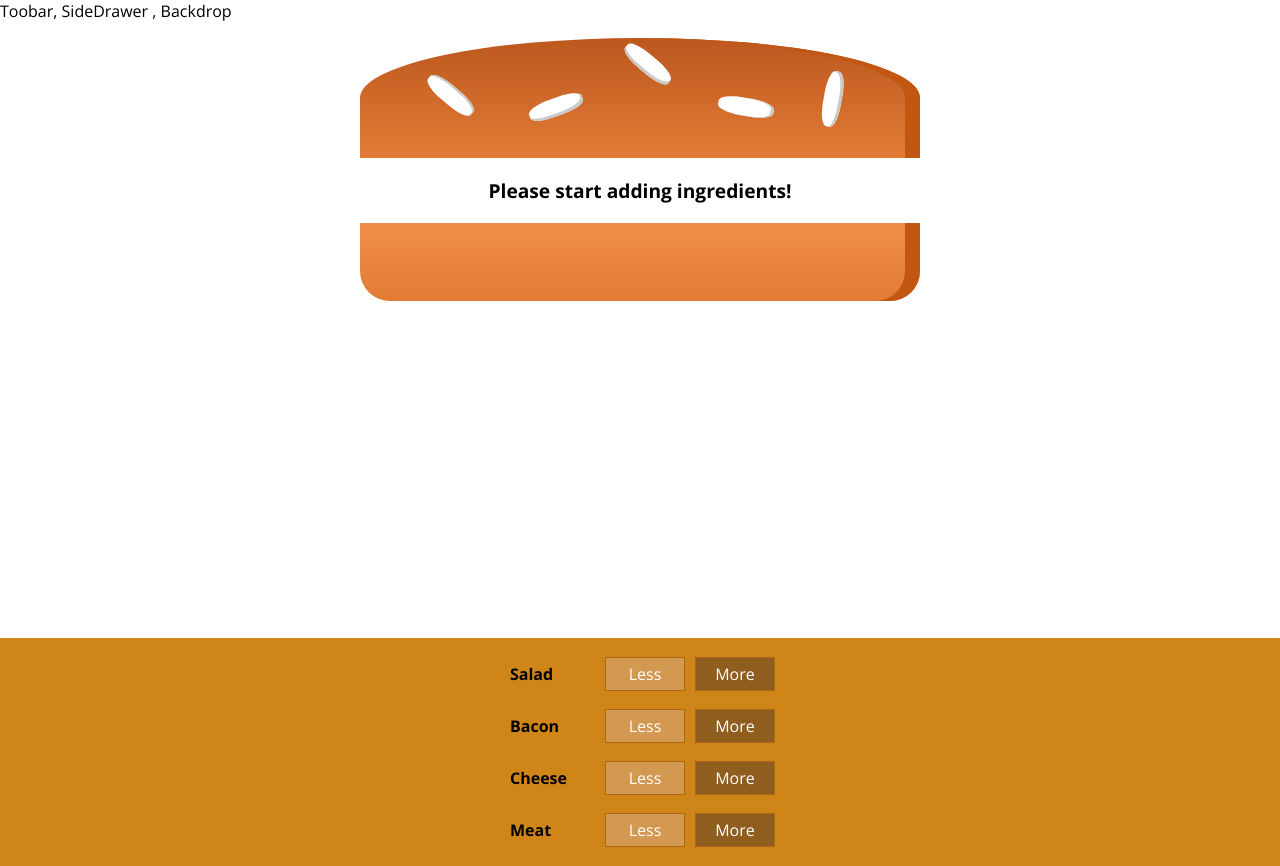
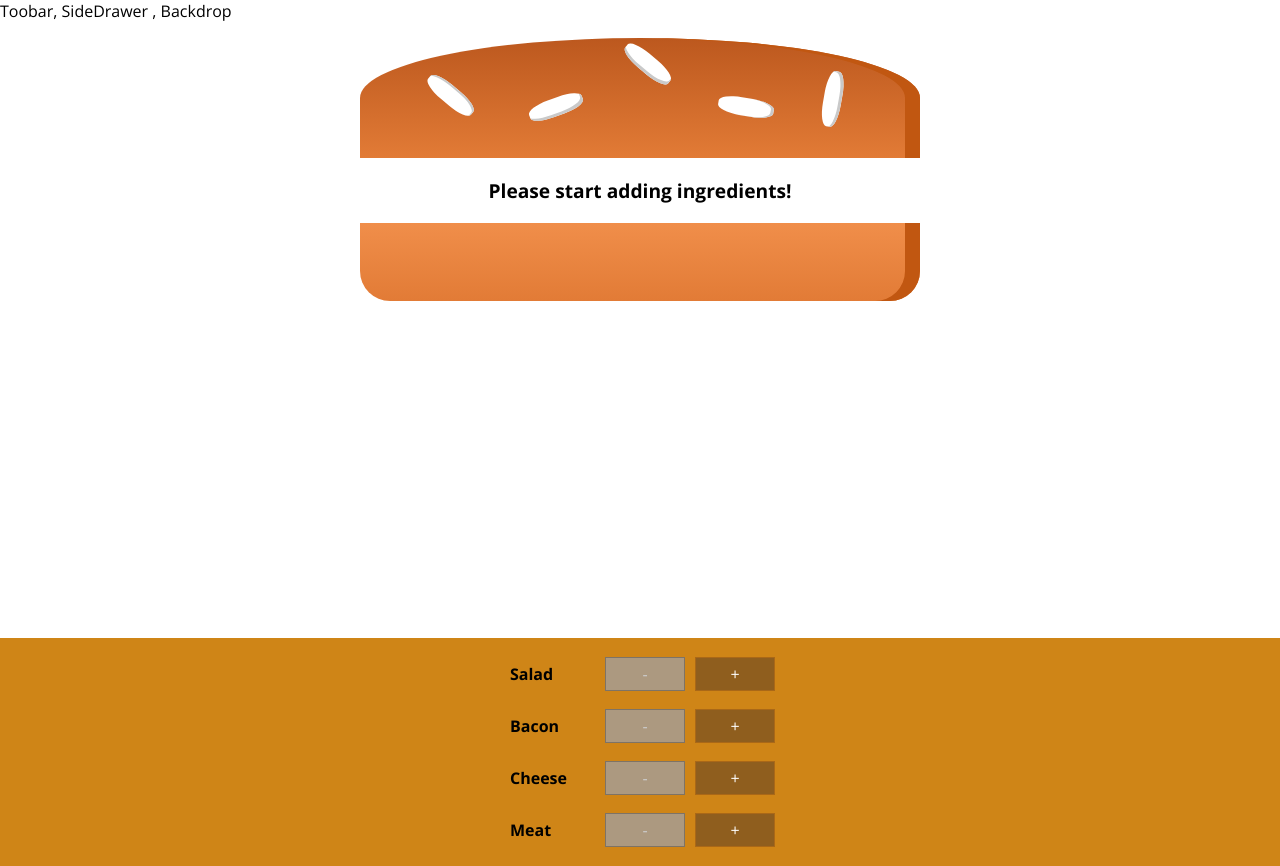
Before and after one commit to goxr3plus/React-Burger-Restaurant, a React (Create React App) app: page / in a window 1280 px wide. Built offline with nearby package versions, Linux system fonts and the light colour scheme.

Commit message:
Removing Ingredients Safely

```diff
--- a/src/components/Burger/BuildControls/BuildControl/BuildControl.js
+++ b/src/components/Burger/BuildControls/BuildControl/BuildControl.js
@@ -4,8 +4,12 @@ import "./BuildControl.css"
 const BuildControl = props => (
    <div className={"BuildControl"}>
       <div className={"Label"}>{props.label}</div>
-      <button className={"Less"}>Less</button>
-      <button className={"More"}>More</button>
+      <button className={"Less"} onClick={props.remove} disabled={props.disabled}>
+         -
+      </button>
+      <button className={"More"} onClick={props.add}>
+         +
+      </button>
    </div>
 )
 
--- a/src/components/Burger/BuildControls/BuildControls.js
+++ b/src/components/Burger/BuildControls/BuildControls.js
@@ -12,7 +12,15 @@ const controls = [
 const BuildControls = props => (
    <div className={"BuildControls"}>
       {controls.map(cntrl => {
-         return <BuildControl key={cntrl.label} label={cntrl.label} />
+         return (
+            <BuildControl
+               key={cntrl.label}
+               label={cntrl.label}
+               add={() => props.add(cntrl.type)}
+               remove={() => props.remove(cntrl.type)}
+               disabled={props.disabledInfo[cntrl.type]}
+            />
+         )
       })}
    </div>
 )
--- a/src/components/Burger/Burger.js
+++ b/src/components/Burger/Burger.js
@@ -5,9 +5,9 @@ import BurgerIngredient from "./BurgerIngredient/BurgerIngredient"
 const burger = props => {
    let transformedIngredients = Object.keys(props.ingredients)
       .map(igKey => {
-         console.log("Ig Key :" + igKey)
+         // console.log("Ig Key :" + igKey)
          return [...Array(props.ingredients[igKey])].map((_, i) => {
-            console.log("Ig Key +i :" + igKey + i)
+            // console.log("Ig Key +i :" + igKey + i)
             return <BurgerIngredient key={igKey + i} type={igKey} />
          })
       })
--- a/src/containers/BurgerBuilder/BurgerBuilder.js
+++ b/src/containers/BurgerBuilder/BurgerBuilder.js
@@ -1,6 +1,13 @@
-import React, { Component } from "react";
-import Burger from "./../../components/Burger/Burger";
-import BuildControls from './../../components/Burger/BuildControls/BuildControls';
+import React, { Component } from "react"
+import Burger from "./../../components/Burger/Burger"
+import BuildControls from "./../../components/Burger/BuildControls/BuildControls"
+
+const INGREDIENT_PRICES = {
+   salad: 0.5,
+   cheese: 0.4,
+   meat: 1.3,
+   bacon: 0.7,
+}
 
 class BurgerBuilder extends Component {
    state = {
@@ -8,18 +15,49 @@ class BurgerBuilder extends Component {
          salad: 0,
          bacon: 0,
          cheese: 0,
-      meat: 0
+         meat: 0,
+      },
+      totalPrice: 4,
    }
-  };
+
+   addIngredientHandler = type => {
+      const updatedCount = this.state.ingredients[type] + 1
+      const updatedIngredients = { ...this.state.ingredients }
+      updatedIngredients[type] = updatedCount
+
+      const newPrice = this.state.totalPrice + INGREDIENT_PRICES[type]
+      this.setState({ totalPrice: newPrice, ingredients: updatedIngredients })
+   }
+
+   removeIngredientHandler = type => {
+      if (this.state.ingredients[type] === 0) return
+      const updatedCount = this.state.ingredients[type] - 1
+      const updatedIngredients = { ...this.state.ingredients }
+      updatedIngredients[type] = updatedCount
+
+      const newPrice = this.state.totalPrice - INGREDIENT_PRICES[type]
+      this.setState({ totalPrice: newPrice, ingredients: updatedIngredients })
+   }
 
    render() {
+      const disabledInfo = {
+         ...this.state.ingredients,
+      }
+
+      for (let key in disabledInfo) disabledInfo[key] = disabledInfo[key] <= 0
+
+      console.log(disabledInfo)
       return (
          <>
-        <Burger ingredients={this.state.ingredients}/>
-        <BuildControls></BuildControls>
+            <Burger ingredients={this.state.ingredients} />
+            <BuildControls
+               disabledInfo={disabledInfo}
+               add={this.addIngredientHandler}
+               remove={this.removeIngredientHandler}
+            />
          </>
-    );
+      )
    }
 }
 
-export default BurgerBuilder;
+export default BurgerBuilder
```
Also changed, not shown: 1 other file (tests, documents, lock files or other folders). Lines whose indentation alone changed are shown as unchanged.
